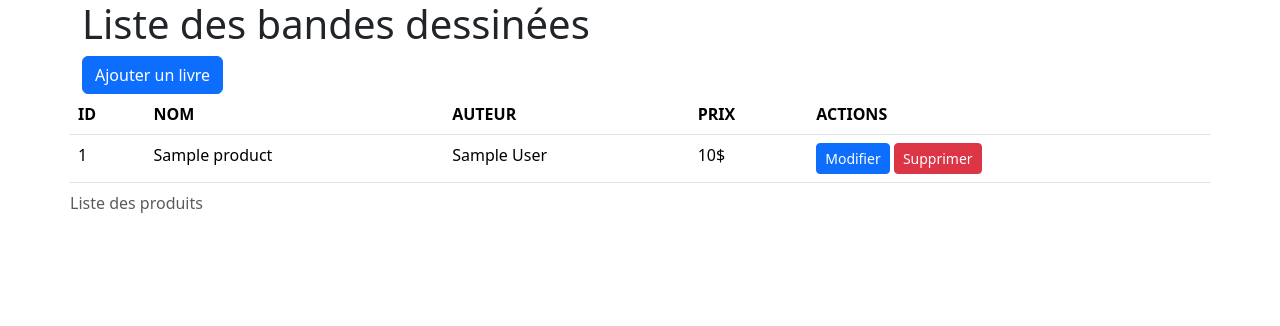
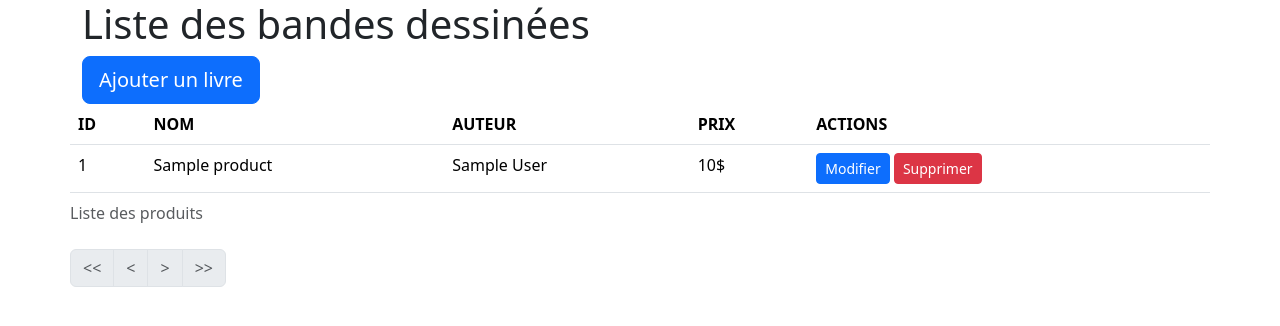
Before and after one commit to BrasseurTristan/BDSHOP, a PHP site: page /admin/product/index.php in a window 1280 px wide. Shown: the top 326 px of the page. Run offline with PHP 8.4, Linux system fonts and the light colour scheme; the visitor is signed in with stand-in values (Sample User, id 1); tables that the repository leaves empty or names only in its code hold one stand-in row (values such as "Sample post").

Commit message:
Ajout de la pagination pour la liste des produits

```diff
--- a/admin/product/form.php
+++ b/admin/product/form.php
@@ -113,7 +113,7 @@ $recordset_cat = $stmt->fetchAll();
         <!-- On associe à l'attribut 'value' l'identifiant du produit dans un 'input' caché qui va être utiliser dans la page de traitement. -->
         <input type="hidden" name="product_id" value="<?= hsc($product_id) ?>">
         <button type="submit" class="btn btn-primary mt-2">Ajouter</button>
-        <a href="./index.php" class="btn btn-warning mt-2">Retour</a>
+        <a href="./index.php" class="btn btn-outline-dark mt-2">Retour</a>
     </form>
 
 </body>
--- a/admin/product/index.php
+++ b/admin/product/index.php
@@ -6,24 +6,41 @@ require_once $_SERVER['DOCUMENT_ROOT'] . "/admin/includes/connect.php";
 // On importe les fonctions que l'on a créer depuis le fichier functions.php
 require_once $_SERVER['DOCUMENT_ROOT'] . "/admin/includes/functions.php";
 
-$sql = 'SELECT * FROM table_product ORDER BY `product_id` DESC LIMIT 25';
-// $sql = 'SELECT tp.product_id AS id, tp.product_name AS nom, tp.product_author AS auteur,tp.product_image AS image, tt.type_name AS type, tc.category_name AS categorie FROM table_product tp INNER JOIN table_type tt ON tp.product_type_id = tt.type_id INNER JOIN table_product_category tpc ON tp.product_id = tpc.product_category_product_id INNER JOIN table_category tc ON tc.category_id = tpc.product_category_category_id;';
+// Page par défaut
+$page = 1;
+// Nombre d'enregistrements par page par défaut
+$perPage = 50;
+
+if (isset($_GET['p']) && is_numeric($_GET['p']) && $_GET['p'] > 0) {
+    // Si valide, met à jour la valeur de $page
+    $page = $_GET['p'];
+}
+// Prépare une requête SQL pour sélectionner tous les enregistrements de la table "table_product" en appliquant une limite de résultats et un décalage .
+$sql = 'SELECT * FROM table_product LIMIT :limit OFFSET :offset';
 $stmt = $db->prepare($sql);
+$stmt->bindValue(":limit", $perPage, PDO::PARAM_INT);
+// Calcule le décalage pour savoir combien de lignes doivent être ignorées dans le résultat.
+$stmt->bindValue(":offset", ($page - 1) * $perPage, PDO::PARAM_INT);
 $stmt->execute();
 $recordset = $stmt->fetchAll();
+// $sql = 'SELECT tp.product_id AS id, tp.product_name AS nom, tp.product_author AS auteur,tp.product_image AS image, tt.type_name AS type, tc.category_name AS categorie FROM table_product tp INNER JOIN table_type tt ON tp.product_type_id = tt.type_id INNER JOIN table_product_category tpc ON tp.product_id = tpc.product_category_product_id INNER JOIN table_category tc ON tc.category_id = tpc.product_category_category_id;';
+
+
 ?>
 <!DOCTYPE html>
 <html lang="en">
+
 <head>
     <meta charset="UTF-8">
     <link href="https://cdn.jsdelivr.net/npm/bootstrap@5.3.3/dist/css/bootstrap.min.css" rel="stylesheet" integrity="sha384-QWTKZyjpPEjISv5WaRU9OFeRpok6YctnYmDr5pNlyT2bRjXh0JMhjY6hW+ALEwIH" crossorigin="anonymous">
     <meta name="viewport" content="width=device-width, initial-scale=1.0">
     <title>Liste des BDs</title>
 </head>
+
 <body>
     <div class="container">
         <h1>Liste des bandes dessinées</h1>
-        <a href="form.php" class="btn btn-primary">Ajouter un livre</a>
+        <a href="form.php" class="btn btn-primary btn-lg">Ajouter un livre</a>
     </div>
     <table class="table container table-hover table-responsive ">
         <caption> Liste des produits </caption>
@@ -43,10 +60,10 @@ $recordset = $stmt->fetchAll();
             ?>
                 <tr>
                     <!-- On affiche dans chaque balise <td> les valeurs voulu en écrivant la clé correspondante du tableau associatif -->
-                <td><?=hsc($row['product_id']);?></td>
-                <td><?=hsc($row['product_name']);?></td>
-                <td><?=hsc($row['product_author']);?></td>
-                <td><?=hsc($row['product_price']);?>$</td>
+                    <td><?= hsc($row['product_id']); ?></td>
+                    <td><?= hsc($row['product_name']); ?></td>
+                    <td><?= hsc($row['product_author']); ?></td>
+                    <td><?= hsc($row['product_price']); ?>$</td>
                     <!-- Dans l'attribut 'href' des boutons on ajoute un paramètre dans l'URL qui à pour clé 'id' et pour valeur l'id du produit -->
                     <td>
                         <a class="btn btn-primary btn-sm" href="form.php?id=<?= htmlspecialchars($row['product_id']); ?>">Modifier</a>
@@ -56,6 +73,52 @@ $recordset = $stmt->fetchAll();
             <?php } ?>
         </tbody>
     </table>
+
+    <?php
+    //Requête SQL pour avoir le nombre le livre dans la base de données
+    $sql = "SELECT COUNT(product_id) AS total FROM table_product";
+    $stmt = $db->prepare($sql);
+    $stmt->execute();
+    $row = $stmt->fetch();
+    // On récupère le total des produits dans la variable '$row'.
+    $total = $row['total'];
+    // On divise le nombre de page total par le nombre de livre que l'on veut afficher par page.
+    // La fonction 'ceil()' permet d'arrondir à l'entier supérieur.
+    $nbPage = ceil($total / $perPage);
+    ?>
+    <!-- Début de la pagination affichée sous forme de liste -->
+    <ul class="pagination container">
+        <!-- Bouton pour aller à la première page -->
+        <li class="page-item <?= $page== 1 ?'disabled':''?>">
+            <a class="page-link" href="index.php?p=1">&lt;&lt;</a>
+        </li>
+        <!-- Bouton pour aller à la page précédente-->
+        <li class="page-item <?= ($page-1)== 0 ?'disabled':''?>">
+            <a class="page-link" href="index.php?p=<?= ($page>=2)?$page-1:1; ?>">&lt;</a>
+        </li>
+        <?php
+        // Boucle 'for' qui va générer le nombre de 'li' correspondant à chaque page.
+        for ($i = 1; $i < $nbPage; $i++) {
+        ?>
+        <!-- Élément de liste pour chaque page -->
+            <li class="page-item <?= $i == $page ? 'active' : ''; ?>">
+                <!-- Lien vers la page correspondante -->
+                <a class="page-link" href="index.php?p=<?= $i; ?>"><?= $i ?></a>
+            </li>
+        <?php
+        }
+        ?>
+        <!-- Bouton pour aller à la page suivante -->
+        <li class="page-item <?= ($page+1) >= $nbPage ?'disabled':''?>">
+            <a class="page-link" href="index.php?p=<?= ($page<$nbPage)? ($page+1) : $nbPage; ?>">&gt;</a>
+        </li>
+        <!-- Bouton pour aller à la dernière page -->
+        <li class="page-item <?= ($page+1) >= $nbPage ?'disabled':''?>">
+            <a class="page-link" href="index.php?p=<?=($nbPage-1); ?>">&gt;&gt;</a>
+        </li>
+    </ul>
+
 </body>
 <script src="https://cdn.jsdelivr.net/npm/bootstrap@5.3.3/dist/js/bootstrap.bundle.min.js" integrity="sha384-YvpcrYf0tY3lHB60NNkmXc5s9fDVZLESaAA55NDzOxhy9GkcIdslK1eN7N6jIeHz" crossorigin="anonymous"></script>
+
 </html>
```
Also changed, not shown: README.md. Lines whose indentation alone changed are shown as unchanged.
